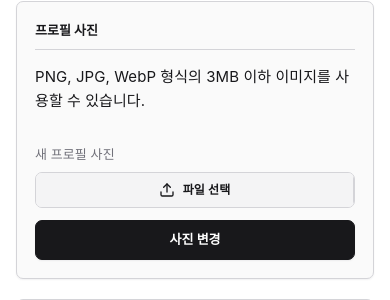
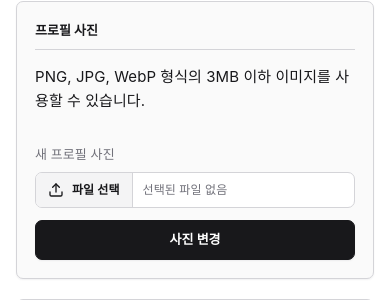
Before and after one commit to kaeggon299792/coding, a Python web app: template dashboard/templates/account.html in a window 390 px wide. Shown: the part 880-1180 px from the top of the page. Run offline with Jinja, Linux system fonts and the light colour scheme; the template is opened without the code that fills it, so the values that code supplies are empty; some web fonts are replaced.

Commit message:
fix: preserve file name space on mobile

```diff
--- a/dashboard/static/css/site-components.css
+++ b/dashboard/static/css/site-components.css
@@ -481,6 +481,8 @@ table.data-table tbody tr:hover,
 
 .file-upload-button.btn {
   flex: 0 0 auto;
+  width: auto !important;
+  max-width: 55%;
   height: 100%;
   min-height: 0;
   padding: 0 14px;
@@ -490,6 +492,7 @@ table.data-table tbody tr:hover,
   background: var(--ui-muted);
   color: var(--ui-foreground);
   font-size: var(--text-xs);
+  white-space: nowrap;
   cursor: pointer;
   box-shadow: none;
 }
```
Also changed, not shown: dashboard/tests/test_file_upload_ui.py (+2 -0 lines).
